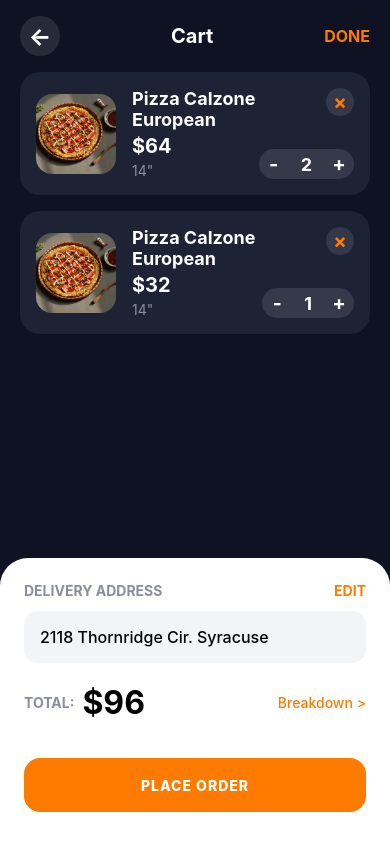
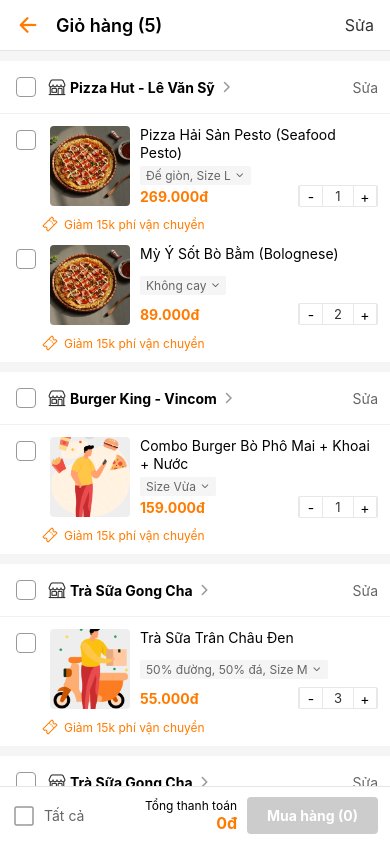
Before and after one commit to Serious06123/LTMB, a React Native app: screen /Cart in a window 390 px wide. Built offline with nearby package versions, Linux system fonts and the light colour scheme.

Commit message:
Update CartScreen and Add image.js

```diff
--- a/package.json
+++ b/package.json
@@ -43,6 +43,7 @@
     "@react-native/typescript-config": "0.82.1",
     "@types/jest": "^29.5.13",
     "@types/react": "^19.1.1",
+    "@types/react-native-vector-icons": "^6.4.18",
     "@types/react-test-renderer": "^19.1.0",
     "eslint": "^8.19.0",
     "jest": "^29.6.3",
--- a/src/app/navigation.tsx
+++ b/src/app/navigation.tsx
@@ -9,6 +9,7 @@
 import LoginScreen from '../screens/Auth/LoginScreen';
 import CartScreen from '../screens/Cart/CartScreen';
 import IntroScreen from '../screens/Auth/Intro';
+import PaymentScreen from '../screens/Payment/PaymentScreen';
 const Stack = createNativeStackNavigator();
 
 export default function Navigators() {
@@ -19,6 +20,7 @@
         <Stack.Screen name="Login" component={LoginScreen} />
         <Stack.Screen name="Home" component={HomeScreen} />
         <Stack.Screen name="Cart" component={CartScreen} />
+        <Stack.Screen name="Payment" component={PaymentScreen} />
       </Stack.Navigator>
     </NavigationContainer>
   );
--- /dev/null
+++ b/src/constants/icons.js
@@ -0,0 +1,5 @@
+export const ICONS = {
+  // Common Icons
+  facebook: require('../assets/icons/facebook.svg'),
+
+};
--- /dev/null
+++ b/src/constants/images.js
@@ -0,0 +1,14 @@
+
+export const IMAGES = {
+  // Món ăn
+  pizza1: require('../assets/images/pizza1.png'),
+  pizza2: require('../assets/images/pizza2.png'),
+  burger1: require('../assets/images/introman2.png'),
+  tea1: require('../assets/images/introman4.png'),
+  // Logo quán
+  shop_chicken: require('../assets/images/pizza1.png'),
+  shop_burger: require('../assets/images/introman2.png'),
+
+  // Ảnh mặc định (khi không tìm thấy ảnh)
+  default: require('../assets/images/icon.png'),
+};
--- a/src/screens/Cart/CartScreen.tsx
+++ b/src/screens/Cart/CartScreen.tsx
@@ -1,318 +1,525 @@
-// Trong file: src/screens/Cart/CartScreen.tsx
-
 import React, { useState } from 'react';
 import {
   View,
   Text,
   StyleSheet,
   TouchableOpacity,
-  ScrollView,
   Image,
+  FlatList,
+  Alert,
 } from 'react-native';
 import { SafeAreaView } from 'react-native-safe-area-context';
 import { useNavigation } from '@react-navigation/native';
+import Icon from 'react-native-vector-icons/Ionicons';
 import { colors } from '../../theme';
-import PrimaryButton from '../../components/button/PrimaryButton';
-
-// Định nghĩa kiểu dữ liệu cho một món hàng trong giỏ
-interface CartItem {
+import { IMAGES } from '../../constants/images.js';
+// --- 1. CẤU TRÚC DỮ LIỆU ---
+interface Product {
   id: string;
   name: string;
+  variation: string;
   price: number;
-  size: string;
-  image: any; // Dùng 'any' cho require(), hoặc 'string' nếu dùng URI
+  originalPrice?: number;
+  image: any;
   quantity: number;
+  checked: boolean;
 }
 
-// Dữ liệu giả lập dựa trên hình ảnh của bạn
-const DUMMY_DATA: CartItem[] = [
+interface ShopGroup {
+  shopId: string;
+  shopName: string;
+  items: Product[];
+  checked: boolean;
+}
+
+// --- 2. DỮ LIỆU GIẢ (PIZZA & ĐỒ ĂN) ---
+const DUMMY_CART: ShopGroup[] = [
   {
-    id: '1',
-    name: 'Pizza Calzone European',
-    price: 32, // Giá gốc cho 1 cái
-    size: '14"',
-    image: require('../../assets/images/pizza1.png'), // Bạn cần thêm ảnh này vào
-    quantity: 2,
+    shopId: 's1',
+    shopName: 'Pizza Hut - Lê Văn Sỹ',
+    checked: false,
+    items: [
+      {
+        id: 'p1',
+        name: 'Pizza Hải Sản Pesto (Seafood Pesto)',
+        variation: 'Đế giòn, Size L',
+        price: 269000,
+        image: IMAGES.pizza1, // Ảnh pizza1 có sẵn
+        quantity: 1,
+        checked: false,
+      },
+      {
+        id: 'p2',
+        name: 'Mỳ Ý Sốt Bò Bằm (Bolognese)',
+        variation: 'Không cay',
+        price: 89000,
+        image: IMAGES.pizza2, // Ảnh pizza2 có sẵn
+        quantity: 2,
+        checked: false,
+      },
+    ],
   },
   {
-    id: '2',
-    name: 'Pizza Calzone European',
-    price: 32,
-    size: '14"',
-    image: require('../../assets/images/pizza2.png'), // Bạn cần thêm ảnh này vào
-    quantity: 1,
+    shopId: 's2',
+    shopName: 'Burger King - Vincom',
+    checked: false,
+    items: [
+      {
+        id: 'p3',
+        name: 'Combo Burger Bò Phô Mai + Khoai + Nước',
+        variation: 'Size Vừa',
+        price: 159000,
+        originalPrice: 190000,
+        image: IMAGES.burger1, // Dùng tạm ảnh introman2
+        quantity: 1,
+        checked: false,
+      },
+    ],
+  },
+  {
+    shopId: 's3',
+    shopName: 'Trà Sữa Gong Cha',
+    checked: false,
+    items: [
+      { id: 'p4', name: 'Trà Sữa Trân Châu Đen', variation: '50% đường, 50% đá, Size M', price: 55000, image: IMAGES.tea1, quantity: 3, checked: false },
+    ],
+  },
+  {
+    shopId: 's4',
+    shopName: 'Trà Sữa Gong Cha',
+    checked: false,
+    items: [
+      { id: 'p5', name: 'Trà Sữa Trân Châu Đen', variation: '50% đường, 50% đá, Size M', price: 55000, image: IMAGES.shop_chicken, quantity: 3, checked: false },
+    ],
   },
 ];
 
-// Component nhỏ cho bộ đếm số lượng
-const QuantityStepper = ({ value, onDecrease, onIncrease }: { value: number, onDecrease: () => void, onIncrease: () => void }) => (
-  <View style={styles.stepperContainer}>
-    <TouchableOpacity onPress={onDecrease} style={styles.stepperButton}>
-      <Text style={styles.stepperText}>-</Text>
-    </TouchableOpacity>
-    <Text style={styles.stepperValue}>{value}</Text>
-    <TouchableOpacity onPress={onIncrease} style={styles.stepperButton}>
-      <Text style={styles.stepperText}>+</Text>
-    </TouchableOpacity>
-  </View>
+// --- COMPONENT CHECKBOX ---
+const CheckBox = ({ checked, onPress }: { checked: boolean; onPress: () => void }) => (
+  <TouchableOpacity onPress={onPress} style={styles.checkBoxHitSlop}>
+    <View style={[styles.checkBox, checked && styles.checkBoxActive]}>
+      {checked && <Icon name="checkmark" size={12} color="#FFF" />}
+    </View>
+  </TouchableOpacity>
 );
 
 export default function CartScreen() {
   const navigation = useNavigation();
-  const [cartItems, setCartItems] = useState<CartItem[]>(DUMMY_DATA);
+  const [cartData, setCartData] = useState<ShopGroup[]>(DUMMY_CART);
 
-  // Hàm này sẽ tính tổng tiền
-  const calculateTotal = () => {
-    return cartItems.reduce((total, item) => total + (item.price * item.quantity), 0);
+  // --- LOGIC XỬ LÝ (GIỮ NGUYÊN) ---
+  const toggleShop = (shopId: string) => {
+    const newData = cartData.map(shop => {
+      // Nếu là Shop đang được bấm
+      if (shop.shopId === shopId) {
+        const newChecked = !shop.checked; // Đảo ngược trạng thái hiện tại
+        return {
+          ...shop,
+          checked: newChecked,
+          // Chọn/Bỏ chọn tất cả món trong shop này
+          items: shop.items.map(item => ({ ...item, checked: newChecked })),
+        };
+      }
+
+      return {
+        ...shop,
+        checked: false,
+        items: shop.items.map(item => ({ ...item, checked: false })),
+      };
+    });
+    setCartData(newData);
+  };
+  const toggleItem = (shopId: string, itemId: string) => {
+    const newData = cartData.map(shop => {
+      // Nếu là Shop chứa món đang bấm
+      if (shop.shopId === shopId) {
+        const newItems = shop.items.map(item =>
+          item.id === itemId ? { ...item, checked: !item.checked } : item
+        );
+
+        // Kiểm tra xem có phải tất cả món trong shop này đều được chọn không
+        // (Để update checkbox của Shop header)
+        const allChecked = newItems.length > 0 && newItems.every(item => item.checked);
+
+        // Nếu có ít nhất 1 món được chọn thì giữ checkbox shop (hoặc tùy logic UI của bạn)
+        // Ở đây mình để logic: Chỉ check header nếu TẤT CẢ item được check
+        return { ...shop, items: newItems, checked: allChecked };
+      }
+
+      // === QUAN TRỌNG: Nếu là món thuộc Shop khác -> BỎ CHỌN HẾT ===
+      return {
+        ...shop,
+        checked: false, // Bỏ chọn header shop
+        items: shop.items.map(item => ({ ...item, checked: false })), // Bỏ chọn items
+      };
+    });
+    setCartData(newData);
   };
 
-  // Hàm xử lý tăng/giảm số lượng (chưa nối logic)
-  const handleDecrease = (id: string) => {
-    console.log('Giảm số lượng cho:', id);
-    // Logic cập nhật state...
+  const deselectAll = () => {
+    const newData = cartData.map(shop => ({
+      ...shop,
+      checked: false,
+      items: shop.items.map(item => ({ ...item, checked: false })),
+    }));
+    setCartData(newData);
   };
 
-  const handleIncrease = (id: string) => {
-    console.log('Tăng số lượng cho:', id);
-    // Logic cập nhật state...
+  const getTotalPrice = () => {
+    let total = 0;
+    cartData.forEach(shop => {
+      shop.items.forEach(item => {
+        if (item.checked) {
+          total += item.price * item.quantity;
+        }
+      });
+    });
+    return total;
   };
 
-  // Hàm xử lý khi nhấn "Place Order"
-  const handlePlaceOrder = () => {
-    console.log('Đặt hàng với tổng tiền:', calculateTotal());
-    // Logic gọi API...
+  const getSelectedCount = () => {
+    let count = 0;
+    cartData.forEach(shop => shop.items.forEach(item => { if(item.checked) count++; }));
+    return count;
   };
 
-  return (
-    <SafeAreaView style={styles.root}>
-      {/* 1. Header */}
-      <View style={styles.header}>
-        <TouchableOpacity onPress={() => navigation.goBack()} style={styles.backButton}>
-          <Text style={styles.backButtonText}>←</Text>
-        </TouchableOpacity>
-        <Text style={styles.headerTitle}>Cart</Text>
-        <TouchableOpacity>
-          <Text style={styles.doneButton}>DONE</Text>
-        </TouchableOpacity>
+  const formatCurrency = (amount: number) => {
+    return amount.toString().replace(/\B(?=(\d{3})+(?!\d))/g, ".") + "đ";
+  };
+
+  // --- RENDER ITEM ---
+  const renderShopGroup = ({ item: shop }: { item: ShopGroup }) => (
+    <View style={styles.shopBlock}>
+      {/* Header của Shop */}
+      <View style={styles.shopHeader}>
+        <View style={styles.row}>
+          <CheckBox checked={shop.checked} onPress={() => toggleShop(shop.shopId)} />
+          <Icon name="storefront-outline" size={18} color="#333" style={{ marginLeft: 8, marginRight: 4 }} />
+          <Text style={styles.shopName}>{shop.shopName}</Text>
+          <Icon name="chevron-forward" size={16} color="#999" />
+        </View>
+        <Text style={styles.editText}>Sửa</Text>
       </View>
 
-      <ScrollView contentContainerStyle={styles.scrollContainer}>
-        {/* 2. Danh sách sản phẩm */}
-        {cartItems.map((item) => (
-          <View key={item.id} style={styles.itemCard}>
-            <Image source={item.image} style={styles.itemImage} />
-            <View style={styles.itemDetails}>
-              <Text style={styles.itemName}>{item.name}</Text>
-              <Text style={styles.itemPrice}>${item.price * item.quantity}</Text>
-              <Text style={styles.itemSize}>{item.size}</Text>
-            </View>
-            <View style={styles.itemControls}>
-              <TouchableOpacity style={styles.deleteButton}>
-                <Text style={styles.deleteText}>×</Text>
-              </TouchableOpacity>
-              <QuantityStepper
-                value={item.quantity}
-                onDecrease={() => handleDecrease(item.id)}
-                onIncrease={() => handleIncrease(item.id)}
-              />
+      {/* Danh sách món ăn trong Shop */}
+      {shop.items.map((product) => (
+        <View key={product.id} style={styles.productItem}>
+          <View style={styles.productRow}>
+            <CheckBox checked={product.checked} onPress={() => toggleItem(shop.shopId, product.id)} />
+
+            <Image source={product.image} style={styles.productImage} />
+
+            <View style={styles.productInfo}>
+              <Text style={styles.productName} numberOfLines={2}>{product.name}</Text>
+              <View style={styles.variationTag}>
+                <Text style={styles.variationText}>{product.variation}</Text>
+                <Icon name="chevron-down" size={10} color="#666" />
+              </View>
+              <View style={styles.priceRow}>
+                <Text style={styles.priceText}>{formatCurrency(product.price)}</Text>
+                {/* Bộ đếm số lượng */}
+                <View style={styles.quantityStepper}>
+                  <TouchableOpacity style={styles.stepBtn}><Text>-</Text></TouchableOpacity>
+                  <Text style={styles.quantityText}>{product.quantity}</Text>
+                  <TouchableOpacity style={styles.stepBtn}><Text>+</Text></TouchableOpacity>
+                </View>
+              </View>
             </View>
           </View>
-        ))}
-      </ScrollView>
 
-      {/* 3. Phần tóm tắt (dính ở dưới) */}
-      <View style={styles.summaryContainer}>
-        {/* Địa chỉ giao hàng */}
-        <View style={styles.rowBetween}>
-          <Text style={styles.summaryLabel}>DELIVERY ADDRESS</Text>
-          <TouchableOpacity>
-            <Text style={styles.editButton}>EDIT</Text>
-          </TouchableOpacity>
+          {/* Voucher của Shop (Giả lập) */}
+          <View style={styles.voucherRow}>
+            <Icon name="ticket-outline" size={16} color={colors.primary} />
+            <Text style={styles.voucherText}>Giảm 15k phí vận chuyển</Text>
+          </View>
         </View>
-        <View style={styles.addressBox}>
-          <Text style={styles.addressText}>2118 Thornridge Cir. Syracuse</Text>
-        </View>
+      ))}
+    </View>
+  );
 
-        {/* Tổng tiền */}
-        <View style={styles.rowBetween}>
-          <Text style={styles.summaryLabel}>TOTAL:</Text>
-          <Text style={styles.totalPrice}>${calculateTotal()}</Text>
-          <TouchableOpacity>
-            <Text style={styles.breakdownText}>Breakdown {'>'}</Text>
+  return (
+    // SỬA LỖI SCROLL: Thêm style={{ flex: 1 }} cho SafeAreaView
+    <SafeAreaView style={styles.container}>
+
+      {/* Header */}
+      <View style={styles.header}>
+        <TouchableOpacity onPress={() => navigation.goBack()}>
+          <Icon name = "arrow-back" size={24} color={colors.primary} />
+        </TouchableOpacity>
+        <Text style={styles.headerTitle}>Giỏ hàng ({cartData.reduce((acc, s) => acc + s.items.length, 0)})</Text>
+        <Text style={styles.headerEdit}>Sửa</Text>
+      </View>
+
+      {/* List Sản Phẩm */}
+      <FlatList
+        data={cartData}
+        renderItem={renderShopGroup}
+        keyExtractor={(item) => item.shopId}
+        contentContainerStyle={{ paddingBottom: 100 }} // Chừa chỗ cho Footer
+        style={{ flex: 1 }} // Quan trọng để cuộn được
+        showsVerticalScrollIndicator={false}
+      />
+
+      {/* Footer Thanh Toán (Dính dưới đáy) */}
+      <View style={styles.footer}>
+        <View style={styles.row}>
+          {/* Nút check "Tất cả" đổi thành nút Bỏ chọn */}
+          <TouchableOpacity onPress={deselectAll} style={{ flexDirection: 'row', alignItems: 'center' }}>
+             {/* Nếu có món đang chọn thì hiện icon Remove, không thì hiện ô trống */}
+            {getSelectedCount() > 0 ? (
+                <Icon name="close-circle-outline" size={24} color={colors.primary} />
+            ) : (
+                <Icon name="square-outline" size={24} color="#999" />
+            )}
+            <Text style={styles.selectAllText}>
+                {getSelectedCount() > 0 ? "Bỏ chọn" : "Tất cả"}
+            </Text>
           </TouchableOpacity>
         </View>
 
-        {/* Nút Đặt hàng */}
-        <PrimaryButton
-          title="PLACE ORDER"
-          onPress={handlePlaceOrder}
-          style={{ marginTop: 24 }} // Ghi đè style nếu cần
-        />
+        <View style={styles.totalContainer}>
+          <View style={{ alignItems: 'flex-end', marginRight: 10 }}>
+            <Text style={styles.totalLabel}>Tổng thanh toán</Text>
+            <Text style={styles.finalPrice}>{formatCurrency(getTotalPrice())}</Text>
+          </View>
+
+          <TouchableOpacity
+            // Disable nút mua nếu chưa chọn món
+            style={[styles.buyButton, getSelectedCount() === 0 && styles.buyButtonDisabled]}
+            disabled={getSelectedCount() === 0}
+            onPress={() => {
+                // Tìm Shop đang được chọn để lấy tên gửi sang Payment (nếu cần)
+                const activeShop = cartData.find(s => s.items.some(i => i.checked));
+
+                if (activeShop) {
+                    (navigation as any).navigate('Payment' as never, {
+                        totalAmount: getTotalPrice(),
+                        shopName: activeShop.shopName // Truyền thêm tên quán
+                    });
+                }
+            }}
+          >
+            <Text style={styles.buyButtonText}>Mua hàng ({getSelectedCount()})</Text>
+          </TouchableOpacity>
+        </View>
       </View>
+
     </SafeAreaView>
   );
 }
 
-// 4. StyleSheet
 const styles = StyleSheet.create({
-  root: {
-    flex: 1,
-    backgroundColor: '#0F1222', // Màu nền tối
+  container: {
+    flex: 1, // Quan trọng: Chiếm toàn bộ màn hình để con cuộn được
+    backgroundColor: '#F5F5F5',
   },
+
+  // Header
   header: {
     flexDirection: 'row',
     alignItems: 'center',
-    justifyContent: 'space-between',
-    paddingHorizontal: 20,
-    paddingVertical: 16,
+    backgroundColor: '#FFF',
+    paddingVertical: 12,
+    paddingHorizontal: 16,
+    borderBottomWidth: 1,
+    borderBottomColor: '#E5E5E5',
   },
-  backButton: {
-    width: 40,
-    height: 40,
-    borderRadius: 20,
-    backgroundColor: 'rgba(255, 255, 255, 0.1)',
+  headerTitle: {
+    flex: 1,
+    fontSize: 18,
+    fontWeight: '600',
+    color: '#000',
+    marginLeft: 16,
+  },
+  headerEdit: {
+    fontSize: 16,
+    color: '#333',
+  },
+
+  // Checkbox
+  checkBoxHitSlop: {
+    padding: 4,
+  },
+  checkBox: {
+    width: 20,
+    height: 20,
+    borderWidth: 1,
+    borderColor: '#999',
+    borderRadius: 4,
     alignItems: 'center',
     justifyContent: 'center',
+    backgroundColor: '#FFF',
   },
-  backButtonText: {
-    color: colors.white,
-    fontSize: 24,
+  checkBoxActive: {
+    backgroundColor: colors.primary, // Dùng màu cam của app
+    borderColor: colors.primary,
+  },
+
+  // Shop Block
+  shopBlock: {
+    backgroundColor: '#FFF',
+    marginTop: 10,
+    paddingBottom: 10,
+  },
+  shopHeader: {
+    flexDirection: 'row',
+    alignItems: 'center',
+    justifyContent: 'space-between',
+    paddingHorizontal: 12,
+    paddingVertical: 12,
+    borderBottomWidth: 0.5,
+    borderBottomColor: '#F0F0F0',
+  },
+  shopName: {
     fontWeight: 'bold',
+    fontSize: 14,
+    color: '#000',
+    marginRight: 4,
   },
-  headerTitle: {
-    color: colors.white,
-    fontSize: 20,
-    fontWeight: 'bold',
+  editText: {
+    color: '#666',
+    fontSize: 14,
   },
-  doneButton: {
-    color: colors.primary,
-    fontSize: 16,
-    fontWeight: 'bold',
-  },
-  scrollContainer: {
-    paddingHorizontal: 20,
-    paddingBottom: 20, // Đảm bảo không bị che bởi phần tóm tắt
-  },
-  itemCard: {
+  row: {
     flexDirection: 'row',
-    backgroundColor: '#1E2235', // Màu thẻ tối hơn
-    borderRadius: 20,
-    padding: 16,
-    marginBottom: 16,
     alignItems: 'center',
   },
-  itemImage: {
+
+  // Product Item
+  productItem: {
+    paddingHorizontal: 12,
+    paddingTop: 12,
+  },
+  productRow: {
+    flexDirection: 'row',
+    alignItems: 'flex-start',
+  },
+  productImage: {
     width: 80,
     height: 80,
-    borderRadius: 16,
-    marginRight: 16,
+    marginHorizontal: 10,
+    backgroundColor: '#EEE',
+    borderRadius: 4,
   },
-  itemDetails: {
+  productInfo: {
     flex: 1,
+    justifyContent: 'space-between',
+    height: 80,
   },
-  itemName: {
-    color: colors.white,
-    fontSize: 18,
-    fontWeight: 'bold',
-    marginBottom: 4,
+  productName: {
+    fontSize: 14,
+    color: '#000',
+    lineHeight: 18,
   },
-  itemPrice: {
-    color: colors.white,
-    fontSize: 20,
-    fontWeight: 'bold',
-    marginBottom: 4,
-  },
-  itemSize: {
-    color: '#8A8E9B', // Màu xám
-    fontSize: 14,
-  },
-  itemControls: {
-    alignItems: 'flex-end',
-    justifyContent: 'space-between',
-    height: '100%',
-  },
-  deleteButton: {
-    width: 28,
-    height: 28,
-    borderRadius: 14,
-    backgroundColor: 'rgba(255, 255, 255, 0.1)',
-    alignItems: 'center',
-    justifyContent: 'center',
-    marginBottom: 20,
-  },
-  deleteText: {
-    color: colors.primary,
-    fontSize: 20,
-    fontWeight: 'bold',
-  },
-  stepperContainer: {
+  variationTag: {
     flexDirection: 'row',
     alignItems: 'center',
-    backgroundColor: 'rgba(255, 255, 255, 0.1)',
-    borderRadius: 30,
+    backgroundColor: '#F5F5F5',
+    alignSelf: 'flex-start',
+    paddingHorizontal: 6,
+    paddingVertical: 2,
+    borderRadius: 2,
+    marginTop: 4,
   },
-  stepperButton: {
-    width: 30,
-    height: 30,
-    alignItems: 'center',
-    justifyContent: 'center',
+  variationText: {
+    fontSize: 12,
+    color: '#666',
+    marginRight: 4,
   },
-  stepperText: {
-    color: colors.white,
-    fontSize: 20,
-    fontWeight: 'bold',
-  },
-  stepperValue: {
-    color: colors.white,
-    fontSize: 18,
-    fontWeight: 'bold',
-    marginHorizontal: 12,
-  },
-  summaryContainer: {
-    backgroundColor: colors.white,
-    borderTopLeftRadius: 28,
-    borderTopRightRadius: 28,
-    paddingHorizontal: 24,
-    paddingTop: 24,
-    paddingBottom: 32, // Thêm padding cho an toàn
-  },
-  rowBetween: {
+  priceRow: {
     flexDirection: 'row',
     justifyContent: 'space-between',
     alignItems: 'center',
-    marginBottom: 12,
   },
-  summaryLabel: {
-    color: '#8A8E9B',
+  priceText: {
+    color: colors.primary,
+    fontWeight: 'bold',
     fontSize: 14,
+  },
+
+  // Stepper (Tăng giảm số lượng)
+  quantityStepper: {
+    flexDirection: 'row',
+    borderWidth: 1,
+    borderColor: '#E8E8E8',
+    borderRadius: 2,
+  },
+  stepBtn: {
+    width: 24,
+    alignItems: 'center',
+    justifyContent: 'center',
+    borderRightWidth: 1,
+    borderLeftWidth: 1,
+    borderColor: '#E8E8E8',
+  },
+  quantityText: {
+    width: 30,
+    textAlign: 'center',
+    fontSize: 13,
+    paddingVertical: 2,
+    color: '#333'
+  },
+
+  // Voucher
+  voucherRow: {
+    flexDirection: 'row',
+    alignItems: 'center',
+    marginTop: 10,
+    marginLeft: 30,
+  },
+  voucherText: {
+    color: colors.primary,
+    fontSize: 12,
+    marginLeft: 6,
+  },
+
+  // Footer
+  footer: {
+    position: 'absolute',
+    bottom: 0,
+    left: 0,
+    right: 0,
+    backgroundColor: '#FFF',
+    flexDirection: 'row',
+    justifyContent: 'space-between',
+    alignItems: 'center',
+    paddingHorizontal: 12,
+    paddingVertical: 10,
+    borderTopWidth: 1,
+    borderTopColor: '#E5E5E5',
+    elevation: 10,
+  },
+  selectAllText: {
+    marginLeft: 8,
+    color: '#666',
+    fontSize: 14,
+  },
+  totalContainer: {
+    flexDirection: 'row',
+    alignItems: 'center',
+  },
+  totalLabel: {
+    fontSize: 12,
+    color: '#000',
+    textAlign: 'right',
+  },
+  finalPrice: {
+    fontSize: 16,
     fontWeight: 'bold',
+    color: colors.primary,
   },
-  editButton: {
-    color: colors.primary,
+  buyButton: {
+    backgroundColor: colors.primary,
+    paddingVertical: 10,
+    paddingHorizontal: 20,
+    borderRadius: 4,
+  },
+  buyButtonText: {
+    color: '#FFF',
+    fontWeight: 'bold',
     fontSize: 14,
-    fontWeight: 'bold',
   },
-  addressBox: {
-    backgroundColor: '#F3F4F6', // Màu xám nhạt
-    borderRadius: 14,
-    padding: 16,
-    marginBottom: 20,
-  },
-  addressText: {
-    color: colors.black,
-    fontSize: 16,
-    fontWeight: '500',
-  },
-  totalPrice: {
-    color: colors.black,
-    fontSize: 32,
-    fontWeight: 'bold',
-    flex: 1,
-    marginLeft: 8,
-  },
-  breakdownText: {
-    color: colors.primary,
-    fontSize: 14,
-    fontWeight: '500',
-  },
+  buyButtonDisabled: {
+    backgroundColor: '#ccc', // Màu xám khi không chọn gì
+  }
 });
```
Also changed, not shown: 2 other files (tests, documents, lock files or other folders).
